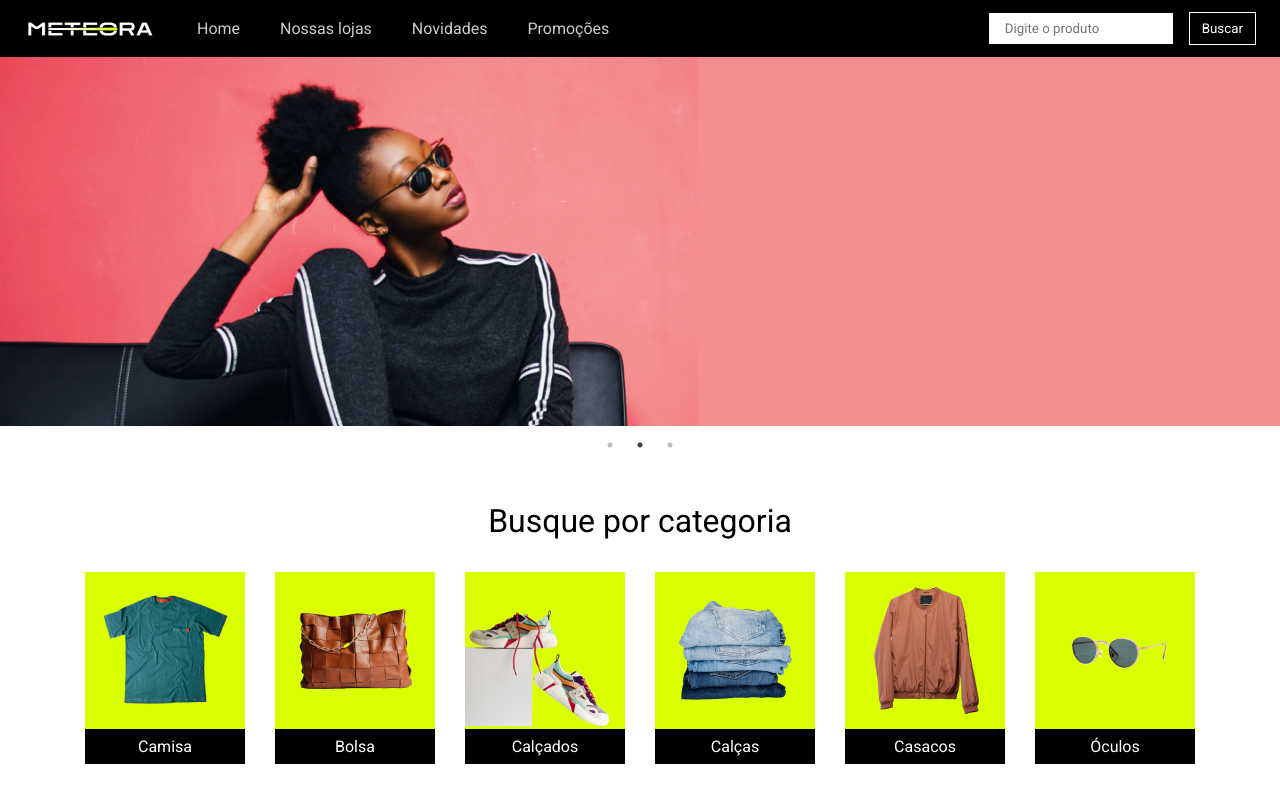
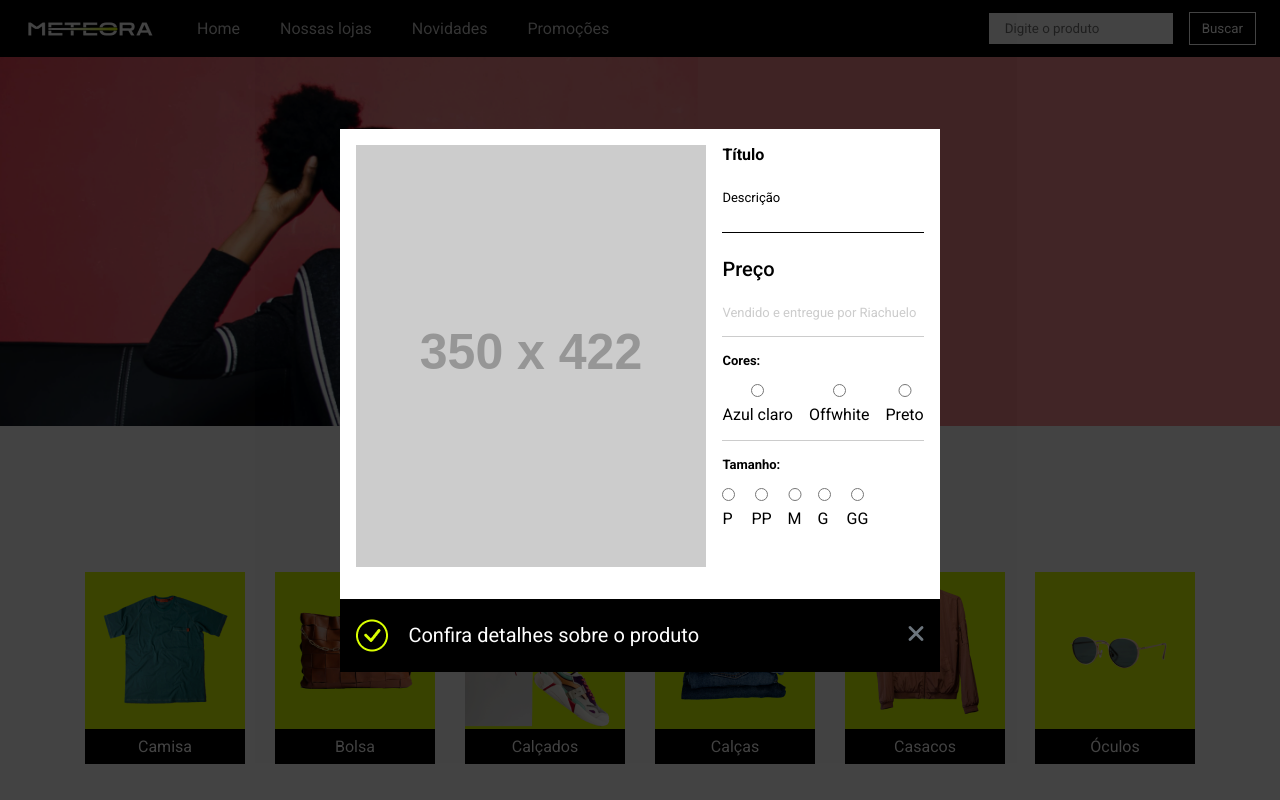
Before and after one commit to JonatasGdeC/meteora, a React (Create React App) app: page / in a window 1280 px wide. Shown: the top 800 px of the page. Built offline with nearby package versions, Linux system fonts and the light colour scheme.

Commit message:
Criando o modal

```diff
--- a/src/components/Product/index.tsx
+++ b/src/components/Product/index.tsx
@@ -1,4 +1,6 @@
 import { Button } from '../../styles'
+import iconCheck from '../../assets/icons/check.png'
+import iconClose from '../../assets/icons/close.png'
 import * as S from './styles'
 
 type Props = {
@@ -17,6 +19,7 @@ export const parseToBrl = (amount = 0) => {
 
 const Product = ({ image, title, description, price }: Props) => {
   return (
+    <>
       <S.Card>
         <img src={image} alt={title} />
         <S.Details>
@@ -26,6 +29,74 @@ const Product = ({ image, title, description, price }: Props) => {
           <Button>Ver mais</Button>
         </S.Details>
       </S.Card>
+      <S.Modal>
+        <S.Overlay />
+        <S.CardModal>
+          <S.InfosModal>
+            <img src="https://fakeimg.pl/350x422" alt="" />
+            <div>
+              <h3>Título</h3>
+              <p className="description">Descrição</p>
+              <p className="price">Preço</p>
+              <p className="sale">Vendido e entregue por Riachuelo</p>
+              <form>
+                <div className="section">
+                  <p>Cores:</p>
+                  <div className="options">
+                    <div>
+                      <label htmlFor="azul">Azul claro</label>
+                      <input name="color" type="radio" id="azul" />
+                    </div>
+                    <div>
+                      <label htmlFor="branco">Offwhite</label>
+                      <input name="color" type="radio" id="branco" />
+                    </div>
+                    <div>
+                      <label htmlFor="preto">Preto</label>
+                      <input name="color" type="radio" id="preto" />
+                    </div>
+                  </div>
+                </div>
+                <div className="section">
+                  <p>Tamanho:</p>
+                  <div className="options">
+                    <div>
+                      <label htmlFor="p">P</label>
+                      <input name="size" type="radio" id="p" />
+                    </div>
+                    <div>
+                      <label htmlFor="pp">PP</label>
+                      <input name="size" type="radio" id="pp" />
+                    </div>
+                    <div>
+                      <label htmlFor="mm">M</label>
+                      <input name="size" type="radio" id="m" />
+                    </div>
+                    <div>
+                      <label htmlFor="g">G</label>
+                      <input name="size" type="radio" id="g" />
+                    </div>
+                    <div>
+                      <label htmlFor="gg">GG</label>
+                      <input name="size" type="radio" id="gg" />
+                    </div>
+                  </div>
+                </div>
+              </form>
+            </div>
+          </S.InfosModal>
+          <S.FooterModal>
+            <div>
+              <img src={iconCheck} alt="Check" />
+              <p>Confira detalhes sobre o produto</p>
+            </div>
+            <button>
+              <img src={iconClose} alt="Close" />
+            </button>
+          </S.FooterModal>
+        </S.CardModal>
+      </S.Modal>
+    </>
   )
 }
 
--- a/src/components/Product/styles.ts
+++ b/src/components/Product/styles.ts
@@ -4,8 +4,13 @@ import { colors } from '../../styles'
 export const Card = styled.li`
   max-width: 350px;
   border: 1px solid ${colors.gray};
+  transition: all ease 0.3s;
   img {
     width: 100%;
+  }
+
+  &:hover {
+    scale: 1.03;
   }
 `
 export const Details = styled.div`
@@ -28,3 +33,113 @@ export const Details = styled.div`
     margin-bottom: 10px;
   }
 `
+export const Modal = styled.div`
+  display: flex;
+  align-items: center;
+  justify-content: center;
+  position: fixed;
+  top: 0;
+  left: 0;
+  width: 100%;
+  height: 100%;
+  z-index: 1;
+`
+
+export const Overlay = styled.div`
+  position: absolute;
+  top: 0;
+  left: 0;
+  z-index: -1;
+  width: 100%;
+  height: 100%;
+  background-color: rgba(0, 0, 0, 0.2);
+`
+export const CardModal = styled.div`
+  background-color: ${colors.white};
+`
+
+export const InfosModal = styled.div`
+  padding: 16px 16px 32px;
+  display: flex;
+  gap: 16px;
+  align-items: top;
+
+  div {
+    h3 {
+      font-size: 16px;
+      font-weight: bold;
+      padding-bottom: 24px;
+    }
+
+    .description {
+      font-size: 13px;
+      line-height: 20px;
+      padding-bottom: 24px;
+      border-bottom: 1px solid ${colors.black};
+    }
+
+    .price {
+      font-size: 20px;
+      font-weight: 500;
+      padding: 24px 0;
+    }
+
+    .sale {
+      font-size: 13px;
+      color: ${colors.gray};
+      padding-bottom: 16px;
+    }
+
+    form {
+      .section {
+        display: flex;
+        flex-direction: column;
+        gap: 16px;
+        padding: 16px 0;
+        border-top: 1px solid ${colors.gray};
+
+        p {
+          font-size: 13px;
+          font-weight: bold;
+        }
+
+        .options {
+          display: flex;
+          gap: 16px;
+
+          div {
+            display: flex;
+            flex-direction: column-reverse;
+            gap: 8px;
+            cursor: pointer;
+          }
+        }
+      }
+    }
+  }
+`
+
+export const FooterModal = styled.div`
+  display: flex;
+  justify-content: space-between;
+  align-items: center;
+  padding: 20px 16px;
+  background-color: ${colors.black};
+
+  div {
+    display: flex;
+    align-items: center;
+    gap: 20px;
+
+    p {
+      font-size: 20px;
+      color: ${colors.white};
+    }
+  }
+
+  button {
+    border: none;
+    background-color: transparent;
+    cursor: pointer;
+  }
+`
```
Also changed, not shown: src/assets/icons/check.png (added), src/assets/icons/close.png (added). Lines whose indentation alone changed are shown as unchanged.
